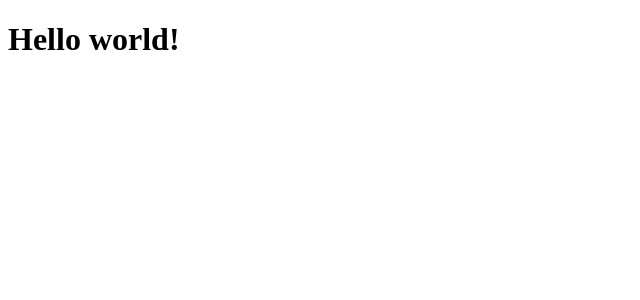
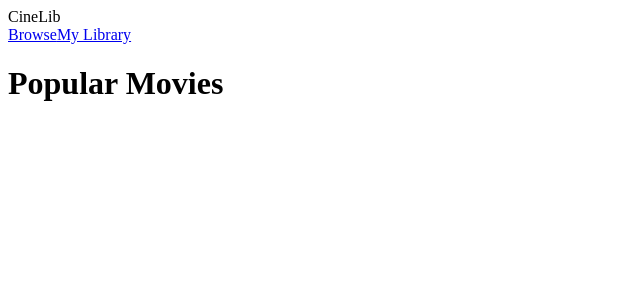
Before and after one commit to gianworks/cinelib, a React (Vite) app in the folder frontend/: page / in a window 1280 px wide. Shown: the top 300 px of the page, without its empty margins (0-640 px from the left). Built offline with nearby package versions, Linux system fonts and the light colour scheme.

Commit message:
feat: add routing and components for Browse and My Library

```diff
--- a/frontend/index.html
+++ b/frontend/index.html
@@ -4,7 +4,7 @@
     <meta charset="UTF-8" />
     <!-- <link rel="icon" type="image/svg+xml" href="/favicon.svg" /> -->
     <meta name="viewport" content="width=device-width, initial-scale=1.0" />
-    <title>CineLib</title>
+    <title>🎬 CineLib</title>
   </head>
   <body>
     <div id="root"></div>
--- a/frontend/package.json
+++ b/frontend/package.json
@@ -11,7 +11,8 @@
   },
   "dependencies": {
     "react": "^19.2.8",
-    "react-dom": "^19.2.8"
+    "react-dom": "^19.2.8",
+    "react-router-dom": "^7.18.4"
   },
   "devDependencies": {
     "@eslint/js": "^10.0.1",
--- a/frontend/src/App.tsx
+++ b/frontend/src/App.tsx
@@ -1,7 +1,20 @@
+import { BrowserRouter } from "react-router-dom";
+import { Routes, Route } from "react-router-dom";
+import NavBar from "./components/NavBar";
+import Browse from "./features/browse/Browse";
+import MyLibrary from "./features/library/MyLibrary";
 
 function App() {
   return (
-    <h1>Hello world!</h1>
+    <BrowserRouter>
+      <NavBar/>
+      <main>
+        <Routes>
+          <Route path="/" element={<Browse />} />
+          <Route path="/library" element={<MyLibrary />} />
+        </Routes>
+      </main>
+    </BrowserRouter>
   );
 }
 
--- /dev/null
+++ b/frontend/src/components/NavBar.tsx
@@ -0,0 +1,15 @@
+import { Link } from "react-router-dom"
+
+function NavBar() {
+  return(
+    <nav>
+      <div>CineLib</div>
+      <div>
+        <Link to="/">Browse</Link>
+        <Link to="/library">My Library</Link>
+      </div>
+    </nav>
+  );
+}
+
+export default NavBar;
--- /dev/null
+++ b/frontend/src/features/browse/Browse.tsx
@@ -0,0 +1,8 @@
+
+function Browse() {
+  return(
+    <h1>Popular Movies</h1>
+  );
+}
+
+export default Browse;
--- /dev/null
+++ b/frontend/src/features/library/MyLibrary.tsx
@@ -0,0 +1,8 @@
+
+function MyLibrary() {
+  return(
+    <h1>My Library</h1>
+  );
+}
+
+export default MyLibrary;
```
Also changed, not shown: 1 other file (tests, documents, lock files or other folders).
